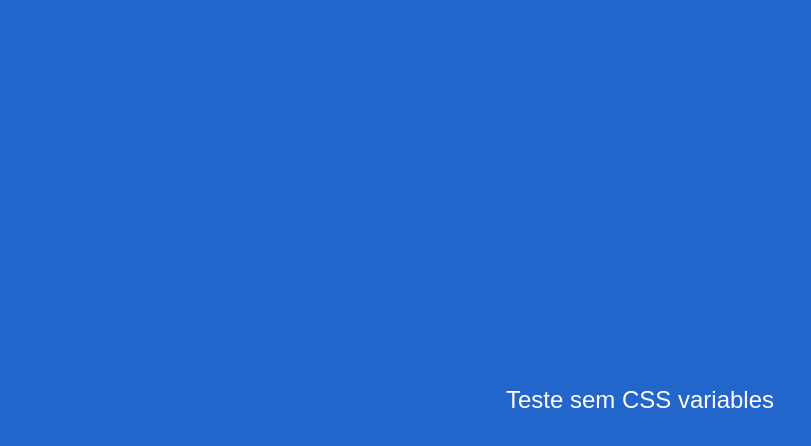
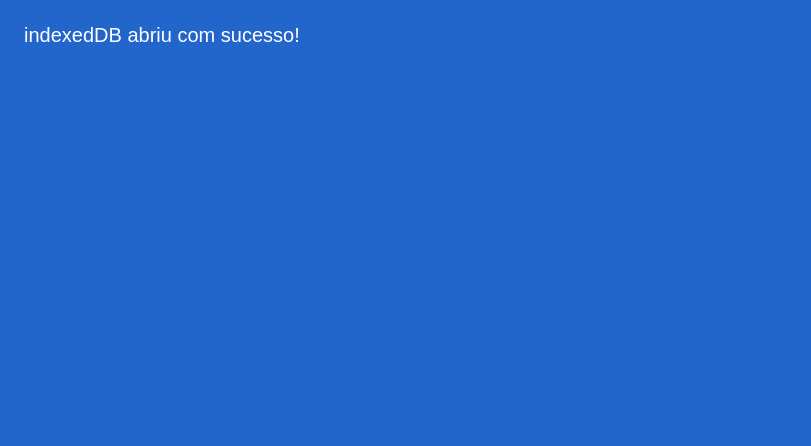
Before and after one commit to ro2342/theartistsway, a website: page www/_diag.html in a window 1280 px wide. Shown: the whole page, without its empty margins (0-811 px from the left). Drawn offline with Linux system fonts and the light colour scheme.

Commit message:
diag: testa se indexedDB funciona no contexto local do WebView
Fundo kraft renderizou certo (var() funciona), mas o app ficou vazio
-- suspeita é indexedDB indisponível/lançando erro no sandbox de
conteúdo local (ms-appx-web://), quebrando o boot() antes de popular
a #app.

```diff
--- a/www/_diag.html
+++ b/www/_diag.html
@@ -9,15 +9,33 @@
       background-color: #2266cc;
       color: #ffffff;
       font-family: sans-serif;
-      font-size: 24px;
-      display: flex;
-      align-items: center;
-      justify-content: center;
-      height: 100vh;
+      font-size: 20px;
+      padding: 24px;
     }
   </style>
 </head>
 <body>
-  Teste sem CSS variables
+  <div id="out">testando indexedDB...</div>
+  <script>
+    var out = document.getElementById("out");
+    try {
+      if (typeof indexedDB === "undefined") {
+        out.textContent = "indexedDB é undefined nesse WebView";
+      } else {
+        var req = indexedDB.open("diag-test-db", 1);
+        req.onupgradeneeded = function () {
+          out.textContent = "onupgradeneeded ok";
+        };
+        req.onsuccess = function () {
+          out.textContent = "indexedDB abriu com sucesso!";
+        };
+        req.onerror = function (e) {
+          out.textContent = "erro ao abrir indexedDB: " + (e.target.error ? e.target.error.message : "desconhecido");
+        };
+      }
+    } catch (err) {
+      out.textContent = "excecao sincrona: " + err.message;
+    }
+  </script>
 </body>
 </html>
```
